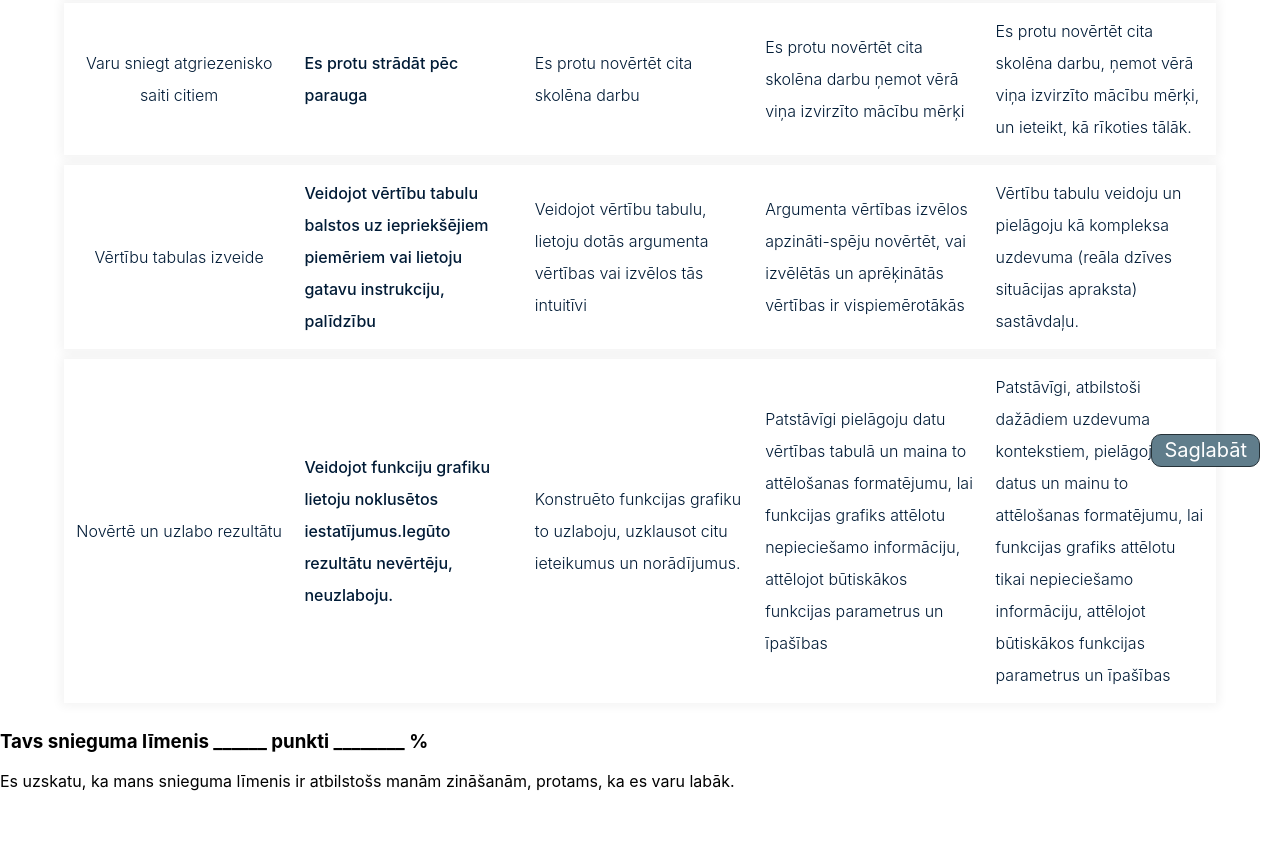
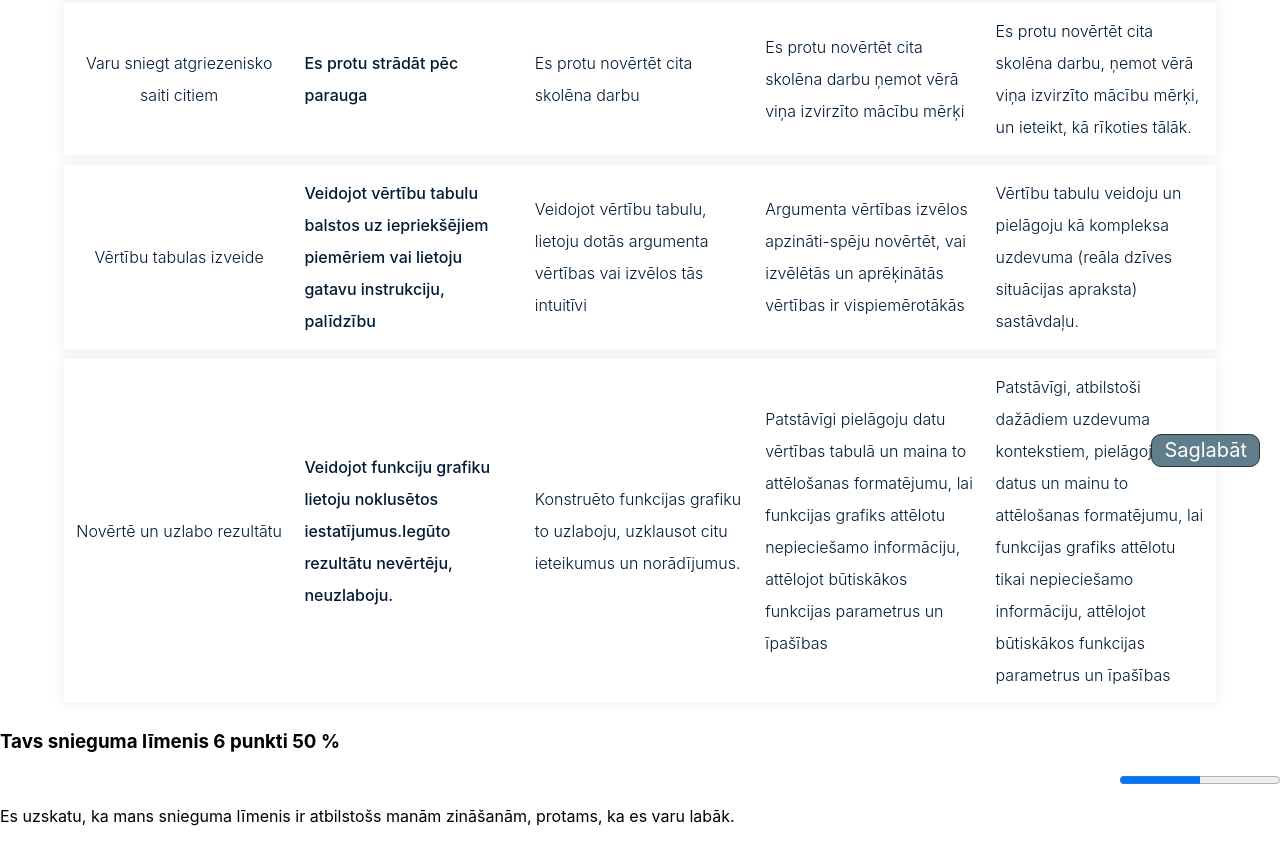
Before and after one commit to marisdanne/mdo, a plain HTML site: page SkolensTabula1.html in a window 1280 px wide. Shown: the part 300-1141 px from the top of the page. Before the commit the page ends 1106 px from the top, so only its background shows below. Drawn offline with Linux system fonts and the light colour scheme; a script that the page names is missing.

Commit message:
Pievienots linels

```diff
--- a/SkolensTabula1.html
+++ b/SkolensTabula1.html
@@ -69,7 +69,9 @@
         </tbody>
       </table>
     </div>
-    <h3>Tavs snieguma līmenis ______ punkti  ________ %</h3>
+     <h3>Tavs snieguma līmenis 6 punkti  50 %</h3>
+     <p align = "right"><progress id="file" value="50" max="100"> 50% </progress></p>
+
     <p>Es uzskatu, ka mans snieguma līmenis ir atbilstošs manām zināšanām, protams, ka es varu labāk.</p>
 
     <footer>
```
Also changed, not shown: SkolensTabula2.html (+3 -2 lines).
